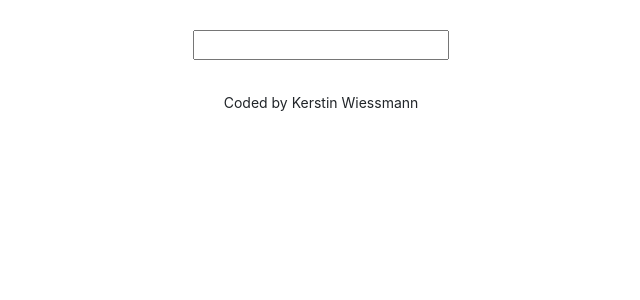
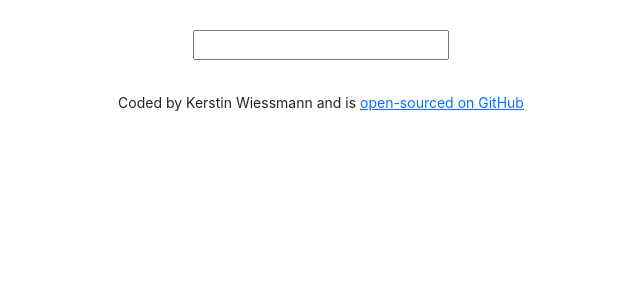
Before and after one commit to KerstinWieseline/dictionary-project, a React (Create React App) app: page / in a window 1280 px wide. Shown: the top 300 px of the page, without its empty margins (319-959 px from the left). Built offline with nearby package versions, Linux system fonts and the light colour scheme.

Commit message:
Updated the footer

```diff
--- a/src/App.js
+++ b/src/App.js
@@ -11,7 +11,16 @@
           <Dictionary />
         </main>
         <footer className="App-footer">
-          <small>Coded by Kerstin Wiessmann</small>
+          <small>
+            Coded by Kerstin Wiessmann and is{" "}
+            <a
+              href="https://github.com/KerstinWieseline/dictionary-project"
+              target="_blank"
+              rel="noreferrer"
+            >
+              open-sourced on GitHub
+            </a>
+          </small>
         </footer>
       </div>
     </div>
```
